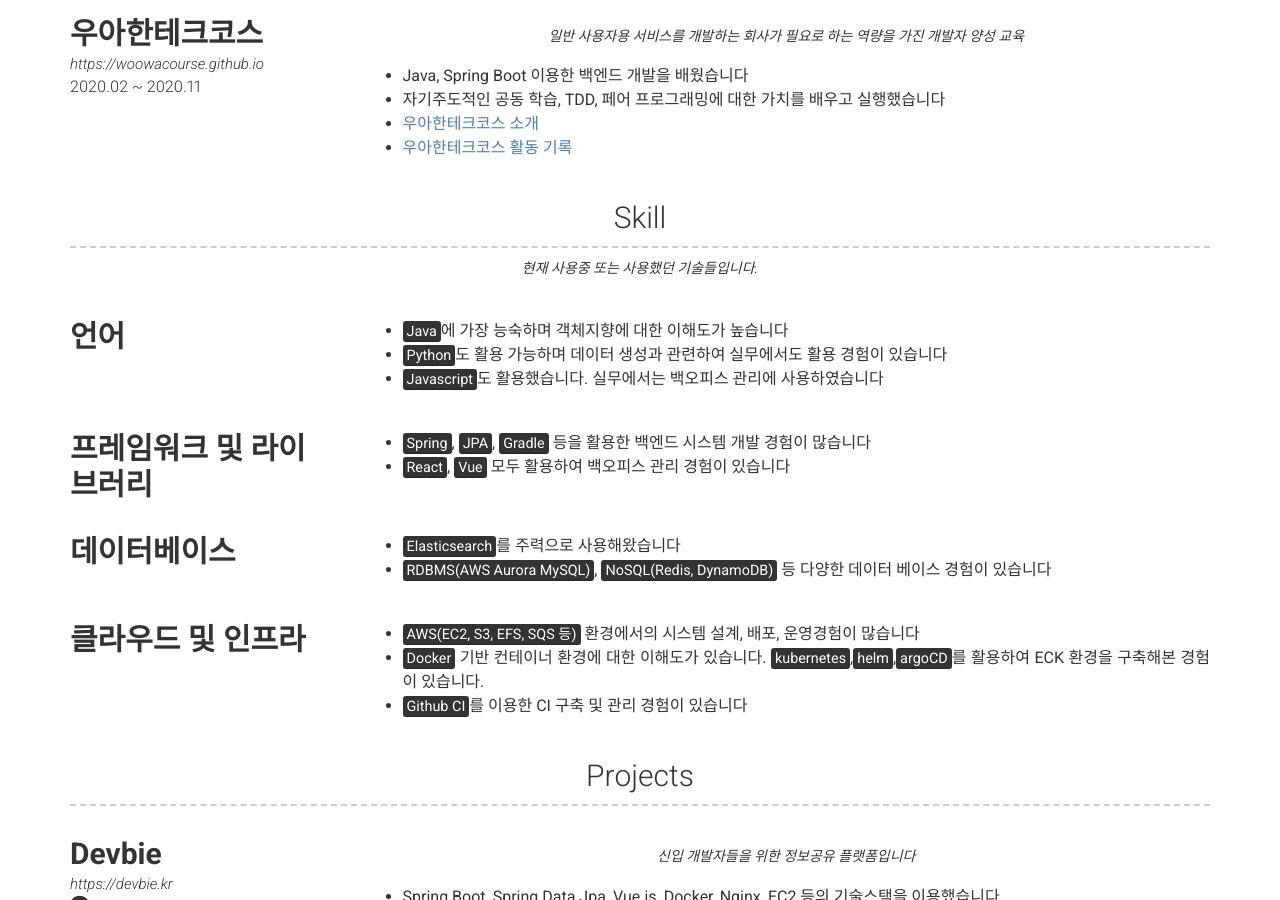
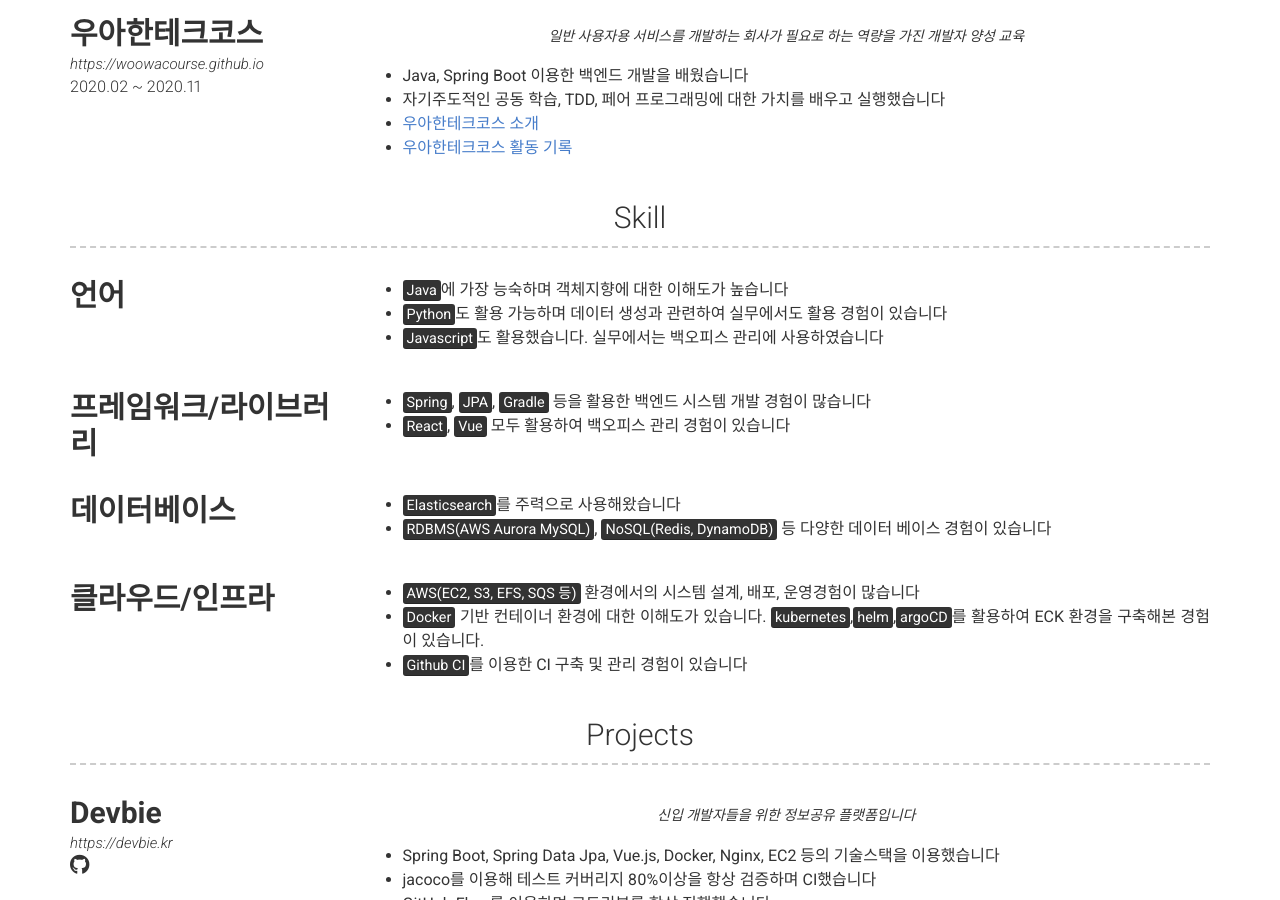
Before and after one commit to KimSeongGyu1/KimSeongGyu1.github.io, a Jekyll site: the page built from index.md, in a window 1280 px wide and 900 px high, scrolled down 514 px. Built offline with Jekyll 4.4.1, drawn with Linux system fonts in a browser that asks for light colours; nearby versions of some CDN libraries.

Commit message:
스킬 가시성 수정

```diff
--- a/_data/skill.yml
+++ b/_data/skill.yml
@@ -6,7 +6,7 @@
     - <mark>Javascript</mark>도 활용했습니다. 실무에서는 백오피스 관리에 사용하였습니다
 
 - layout: left
-  name: 프레임워크 및 라이브러리
+  name: 프레임워크/라이브러리
   description: | # this will include new lines to allow paragraphs
     - <mark>Spring</mark>, <mark>JPA</mark>, <mark>Gradle</mark> 등을 활용한 백엔드 시스템 개발 경험이 많습니다
     - <mark>React</mark>, <mark>Vue</mark> 모두 활용하여 백오피스 관리 경험이 있습니다
@@ -18,7 +18,7 @@
     - <mark>RDBMS(AWS Aurora MySQL)</mark>, <mark>NoSQL(Redis, DynamoDB)</mark> 등 다양한 데이터 베이스 경험이 있습니다
 
 - layout: left
-  name: 클라우드 및 인프라
+  name: 클라우드/인프라
   description: | # this will include new lines to allow paragraphs
     - <mark>AWS(EC2, S3, EFS, SQS 등)</mark> 환경에서의 시스템 설계, 배포, 운영경험이 많습니다
     - <mark>Docker</mark> 기반 컨테이너 환경에 대한 이해도가 있습니다. <mark>kubernetes</mark>,<mark>helm</mark>,<mark>argoCD</mark>를 활용하여 ECK 환경을 구축해본 경험이 있습니다.
--- a/_includes/skill.html
+++ b/_includes/skill.html
@@ -1,6 +1,5 @@
 <div class="container experience-container">
     <h3>{{ site.skill_title | default: "Skill" }}</h3>
-    <p class="quote"> 현재 사용중 또는 사용했던 기술들입니다.</p>
     {% for experience in site.data.skill %}
     {% include {{ experience.layout | default: 'left' | append: ".html" }} item=experience %}
     {% endfor %}
```
